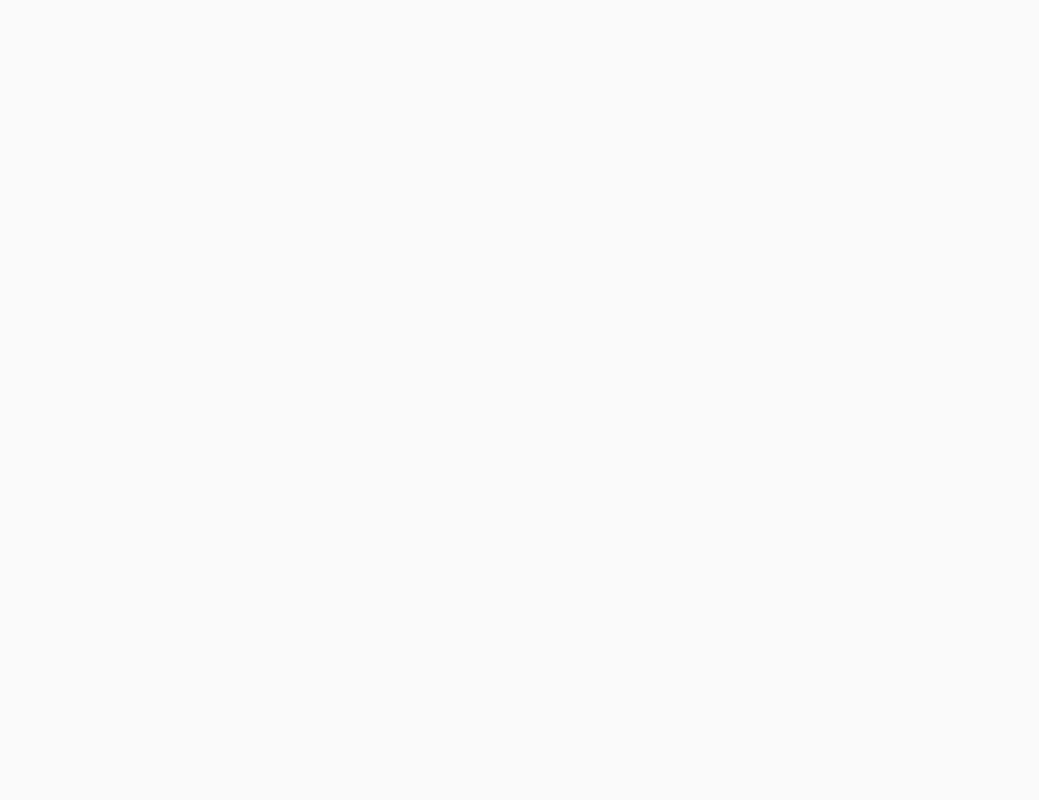
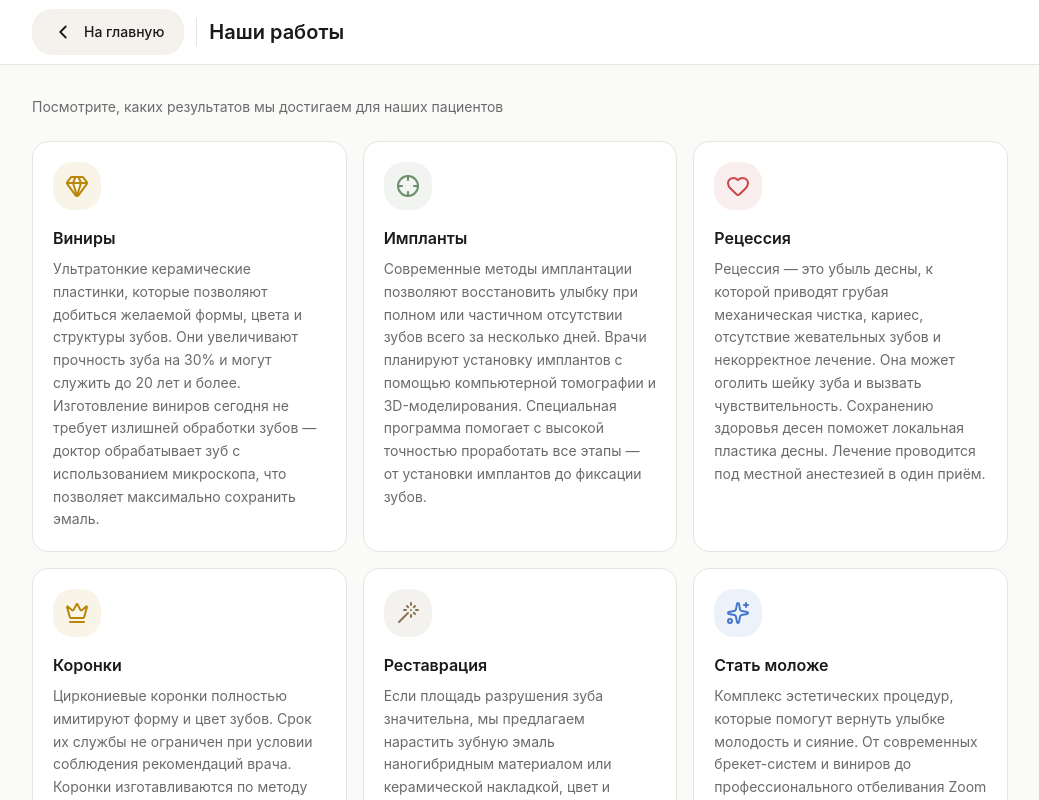
Before and after one commit to iobethor/dental-clinic-kiosk, a React (Vite) app: page /works in a window 1280 px wide. Before the commit this address had no page. Shown: the top 800 px of the page, without its empty margins (120-1159 px from the left). Built offline with nearby package versions, Linux system fonts and the light colour scheme.

Commit message:
Replace Yandex/2GIS with Сайт and Наши работы pages

```diff
--- a/src/App.tsx
+++ b/src/App.tsx
@@ -5,6 +5,7 @@ import DoctorDetail from "./pages/DoctorDetail";
 import Reviews from "./pages/Reviews";
 import PatientCorner from "./pages/PatientCorner";
 import DocumentViewer from "./pages/DocumentViewer";
+import Works from "./pages/Works";
 
 export default function App() {
   return (
@@ -15,6 +16,7 @@ export default function App() {
       <Route path="/reviews" element={<Reviews />} />
       <Route path="/patient-corner" element={<PatientCorner />} />
       <Route path="/patient-corner/:id" element={<DocumentViewer />} />
+      <Route path="/works" element={<Works />} />
     </Routes>
   );
 }
--- a/src/config.ts
+++ b/src/config.ts
@@ -2,9 +2,9 @@ import {
   Users,
   Receipt,
   Scale,
-  MapPin,
-  Navigation,
   MessageSquare,
+  Globe,
+  Layout,
   type LucideIcon,
 } from "lucide-react";
 
@@ -51,18 +51,18 @@ export const buttons: ButtonConfig[] = [
     icon: Scale,
   },
   {
-    id: "yandex",
-    title: "Яндекс.Карты",
-    description: "Как нас найти",
-    href: "https://yandex.ru/profile/20786059493",
-    icon: MapPin,
+    id: "site",
+    title: "Сайт",
+    description: "smile-town.ru",
+    href: "https://smile-town.ru",
+    icon: Globe,
   },
   {
-    id: "2gis",
-    title: "2ГИС",
-    description: "Мы на карте",
-    href: "https://go.2gis.com/516st",
-    icon: Navigation,
+    id: "works",
+    title: "Наши работы",
+    description: "Портфолио и услуги",
+    href: "/works",
+    icon: Layout,
   },
   {
     id: "reviews",
--- /dev/null
+++ b/src/data/works.ts
@@ -0,0 +1,75 @@
+import {
+  Gem,
+  Crosshair,
+  Heart,
+  Crown,
+  Wand,
+  Sparkles,
+  type LucideIcon,
+} from "lucide-react";
+
+export interface WorkCategory {
+  id: string;
+  title: string;
+  description: string;
+  fullDescription: string;
+  icon: LucideIcon;
+  color: string;
+}
+
+export const workCategories: WorkCategory[] = [
+  {
+    id: "viniry",
+    title: "Виниры",
+    description: "Ультратонкие керамические пластинки для идеальной улыбки",
+    fullDescription:
+      "Ультратонкие керамические пластинки, которые позволяют добиться желаемой формы, цвета и структуры зубов. Они увеличивают прочность зуба на 30% и могут служить до 20 лет и более. Изготовление виниров сегодня не требует излишней обработки зубов — доктор обрабатывает зуб с использованием микроскопа, что позволяет максимально сохранить эмаль.",
+    icon: Gem,
+    color: "#B8860B",
+  },
+  {
+    id: "implanty",
+    title: "Импланты",
+    description: "Восстановление улыбки при полном или частичном отсутствии зубов",
+    fullDescription:
+      "Современные методы имплантации позволяют восстановить улыбку при полном или частичном отсутствии зубов всего за несколько дней. Врачи планируют установку имплантов с помощью компьютерной томографии и 3D-моделирования. Специальная программа помогает с высокой точностью проработать все этапы — от установки имплантов до фиксации зубов.",
+    icon: Crosshair,
+    color: "#6B8E6B",
+  },
+  {
+    id: "recessiya",
+    title: "Рецессия",
+    description: "Лечение убыли десны и оголения шейки зуба",
+    fullDescription:
+      "Рецессия — это убыль десны, к которой приводят грубая механическая чистка, кариес, отсутствие жевательных зубов и некорректное лечение. Она может оголить шейку зуба и вызвать чувствительность. Сохранению здоровья десен поможет локальная пластика десны. Лечение проводится под местной анестезией в один приём.",
+    icon: Heart,
+    color: "#CC4444",
+  },
+  {
+    id: "koronki",
+    title: "Коронки",
+    description: "Циркониевые коронки, неотличимые от натуральных зубов",
+    fullDescription:
+      "Циркониевые коронки полностью имитируют форму и цвет зубов. Срок их службы не ограничен при условии соблюдения рекомендаций врача. Коронки изготавливаются по методу высокоточного трехмерного моделирования CAD/CAM из диоксида циркония — уникального материала, который отличается особой прочностью и точностью прилегания.",
+    icon: Crown,
+    color: "#B8860B",
+  },
+  {
+    id: "restavratsiya",
+    title: "Реставрация",
+    description: "Восстановление зубной эмали с идеальной естественностью",
+    fullDescription:
+      "Если площадь разрушения зуба значительна, мы предлагаем нарастить зубную эмаль наногибридным материалом или керамической накладкой, цвет и структуру которых будет невозможно отличить от естественной эмали. Современные биоинертные материалы помогают сохранить зуб здоровым и избежать повторного лечения.",
+    icon: Wand,
+    color: "#8B7355",
+  },
+  {
+    id: "stat-molozhe",
+    title: "Стать моложе",
+    description: "Эстетические решения для омоложения улыбки",
+    fullDescription:
+      "Комплекс эстетических процедур, которые помогут вернуть улыбке молодость и сияние. От современных брекет-систем и виниров до профессионального отбеливания Zoom 4 и тотальной реабилитации. Наши специалисты подберут индивидуальное решение, чтобы вы выглядели и чувствовали себя моложе.",
+    icon: Sparkles,
+    color: "#4477CC",
+  },
+];
--- a/src/pages/Home.tsx
+++ b/src/pages/Home.tsx
@@ -6,8 +6,8 @@ const iconColors: Record<string, string> = {
   doctors: "#B8860B",
   price: "#8B7355",
   consumer: "#6B8E6B",
-  yandex: "#CC4444",
-  "2gis": "#4477CC",
+  site: "#4477CC",
+  works: "#B8860B",
   reviews: "#B8860B",
 };
 
--- /dev/null
+++ b/src/pages/Works.tsx
@@ -0,0 +1,48 @@
+import { motion } from "framer-motion";
+import { useNavigate } from "react-router";
+import { workCategories } from "@/data/works";
+import PageHeader from "@/components/PageHeader";
+
+export default function Works() {
+  const navigate = useNavigate();
+
+  return (
+    <div className="min-h-screen w-full bg-[#FAFAF8] flex flex-col">
+      <PageHeader title="Наши работы" onBack={() => navigate("/")} />
+
+      <main className="flex-1 max-w-5xl mx-auto w-full px-4 md:px-6 py-6 md:py-8">
+        <p className="text-sm text-[#6B6B6B] mb-6 max-w-2xl">
+          Посмотрите, каких результатов мы достигаем для наших пациентов
+        </p>
+
+        <div className="grid sm:grid-cols-2 lg:grid-cols-3 gap-4">
+          {workCategories.map((cat, index) => {
+            const Icon = cat.icon;
+            return (
+              <motion.div
+                key={cat.id}
+                initial={{ opacity: 0, y: 20 }}
+                animate={{ opacity: 1, y: 0 }}
+                transition={{ delay: 0.1 + index * 0.08 }}
+                className="bg-white rounded-2xl border border-[#E8E4DE] p-5 flex flex-col"
+              >
+                <div
+                  className="w-12 h-12 rounded-xl flex items-center justify-center mb-4"
+                  style={{ backgroundColor: `${cat.color}18` }}
+                >
+                  <Icon size={24} style={{ color: cat.color }} />
+                </div>
+                <h3 className="font-semibold text-[#1A1A1A] mb-2">
+                  {cat.title}
+                </h3>
+                <p className="text-sm text-[#6B6B6B] leading-relaxed">
+                  {cat.fullDescription}
+                </p>
+              </motion.div>
+            );
+          })}
+        </div>
+      </main>
+    </div>
+  );
+}
```
